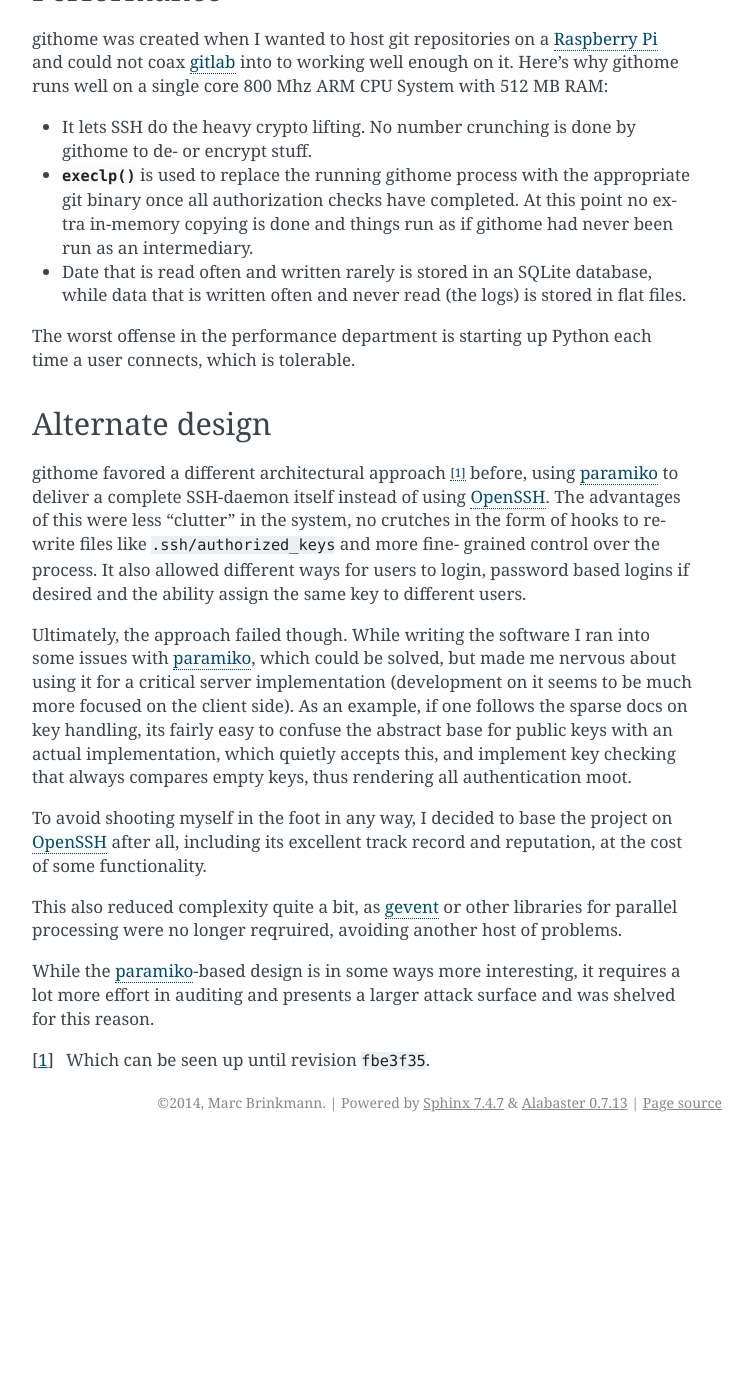
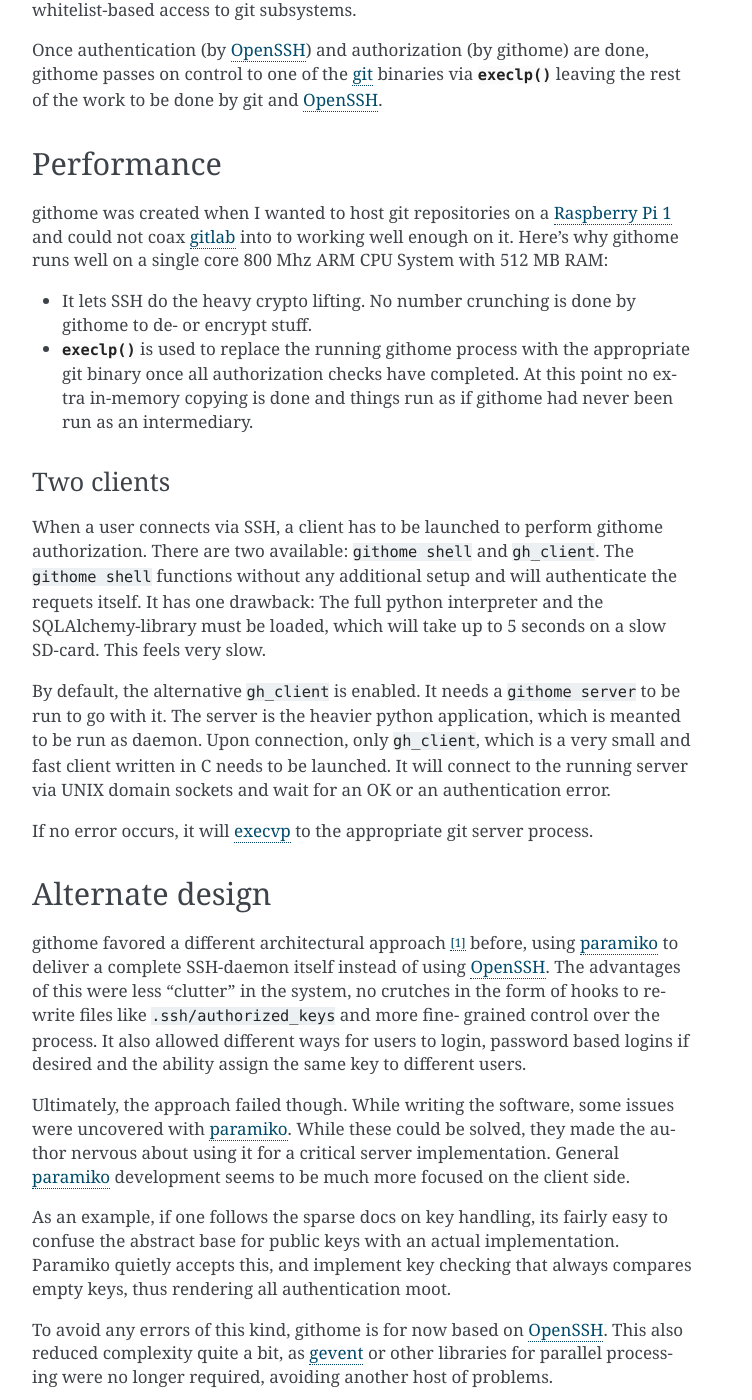
Before and after one commit to mbr/githome, a Sphinx documentation site: the page built from docs/design.rst, in a window 1280 px wide and 1400 px high, scrolled down 1043 px. Shown: the whole window, without its empty margins (388-1140 px from the left). Built offline with Sphinx 7.4.7, drawn with Linux system fonts in a browser that asks for light colours; before the commit the page ends 2185 px from its top, so only the background shows below that; some of the changed text lies outside the part shown.

Commit message:
Updated design docs.

```diff
--- a/docs/design.rst
+++ b/docs/design.rst
@@ -1,23 +1,33 @@
 Design
 ======
 
-How it works
-------------
+How the git client uses SSH
+---------------------------
 
-In general, if any user tells git_ via SSH to clone, push or pull a
-repository, the latter will connect via SSH and call the appropriate server
-command (one of upload-pack_, receive-pack_ or upload-archive_).
+If a user tells git_ to clone, push or pull a remote, the client will connect
+via SSH and call the appropriate server command (one of upload-pack_,
+receive-pack_ or upload-archive_). These commands make the full repository
+available with read- or write access.
 
-Upon receiving this connection, OpenSSH_ will consult the authorized_keys_ file
-for the user account on the server (by convention, often ``git``), ignore the
-requested command and execute githome instead, passing on the original command
-as a parameter and the user account as identified by its key. For this to work,
-githome modifies ``~/.ssh/authorized_keys`` every time a key or user of a
-githome is removed or added.
 
-Githome will inspect the comment, check if the user is allowed to do so and
-either exit with an error message if the remote user has insufficient
-permissions; or call the necessary git_ binary to handle the request.
+githome interception
+~~~~~~~~~~~~~~~~~~~~
+
+Upon receiving a connection attempt, OpenSSH_ will consult the authorized_keys_
+file for the user account on the server (by convention, a special user named
+``git`` is often creating for serving git repositories). Inside the
+authorized_keys_ file, it is possible to instruct OpenSSH_ to ignore the
+requested command and execute a different one instead; passing on the original
+command as an environment variable.
+
+githome modifies the authorized_keys_ file each time a key or user is added and
+sets up a line for this specific key. When a connection is made, githome is
+called and checks if the user associated with the key that just connected is
+allowed to access the repository he requested access to. Any invalid or unknown
+commands are rejected as well.
+
+If authorization is granted, githome will replace itself with a call to the
+appropriate git server process.
 
 
 Security
@@ -37,15 +47,15 @@
 critical bug in githome here could result in priviledge escalation on
 repository access or code execution; githome takes great care to never pass on unknown parameters and uses strictly whitelist-based access to git subsystems.
 
-Once authentication (OpenSSH_) and authorization (githome) are done, githome
-passes on control to one of the git_ binaries via :func:`~os.execlp` leaving
-the rest of the work to be done by git and OpenSSH_.
+Once authentication (by OpenSSH_) and authorization (by githome) are done,
+githome passes on control to one of the git_ binaries via :func:`~os.execlp`
+leaving the rest of the work to be done by git and OpenSSH_.
 
 
 Performance
 -----------
 
-githome was created when I wanted to host git repositories on a `Raspberry Pi
+githome was created when I wanted to host git repositories on a `Raspberry Pi 1
 <http://raspberrypi.org>`_ and could not coax gitlab_ into to working well
 enough on it. Here's why githome runs well on a single core 800 Mhz ARM CPU
 System with 512 MB RAM:
@@ -54,14 +64,27 @@
   githome to de- or encrypt stuff.
 * :func:`~os.execlp` is used to replace the running githome process with the
   appropriate git binary once all authorization checks have completed. At this
-  point no extra in-memory copying is done and things run as if githome had never
-  been run as an intermediary.
-* Date that is read often and written rarely is stored in an SQLite database,
-  while data that is written often and never read (the logs) is stored in flat
-  files.
+  point no extra in-memory copying is done and things run as if githome had
+  never been run as an intermediary.
 
-The worst offense in the performance department is starting up Python each
-time a user connects, which is tolerable.
+Two clients
+~~~~~~~~~~~
+
+When a user connects via SSH, a client has to be launched to perform githome
+authorization. There are two available: ``githome shell`` and ``gh_client``.
+The ``githome shell`` functions without any additional setup and will
+authenticate the requets itself. It has one drawback: The full python
+interpreter and the SQLAlchemy-library must be loaded, which will take up to 5
+seconds on a slow SD-card. This feels very slow.
+
+By default, the alternative ``gh_client`` is enabled. It needs a ``githome
+server`` to be run to go with it. The server is the heavier python application,
+which is meanted to be run as daemon. Upon connection, only ``gh_client``,
+which is a very small and fast client written in C needs to be launched. It
+will connect to the running server via UNIX domain sockets and wait for an OK
+or an authentication error.
+
+If no error occurs, it will execvp_ to the appropriate git server process.
 
 
 Alternate design
@@ -75,20 +98,19 @@
 login, password based logins if desired and the ability assign the same key to
 different users.
 
-Ultimately, the approach failed though. While writing the software I ran into
-some issues with paramiko_, which could be solved, but made me nervous
-about using it for a critical server implementation (development on it seems to be much more focused on the client side). As an example, if one
-follows the sparse docs on key handling, its fairly easy to confuse the
-abstract base for public keys with an actual implementation, which quietly
-accepts this, and implement key checking that always compares empty keys, thus
-rendering all authentication moot.
+Ultimately, the approach failed though. While writing the software, some issues
+were uncovered with paramiko_. While these could be solved, they made the
+author nervous about using it for a critical server implementation. General
+paramiko_ development seems to be much more focused on the client side.
 
-To avoid shooting myself in the foot in any way, I decided to base the project
-on OpenSSH_ after all, including its excellent track record and reputation, at
-the cost of some functionality.
+As an example, if one follows the sparse docs on key handling, its fairly easy
+to confuse the abstract base for public keys with an actual implementation.
+Paramiko quietly accepts this, and implement key checking that always compares
+empty keys, thus rendering all authentication moot.
 
-This also reduced complexity quite a bit, as gevent_ or other libraries for parallel processing were no longer reqruired, avoiding another host of
-problems.
+To avoid any errors of this kind, githome is for now based on OpenSSH_. This
+also reduced complexity quite a bit, as gevent_ or other libraries for parallel
+processing were no longer required, avoiding another host of problems.
 
 While the paramiko_-based design is in some ways more interesting, it requires
 a lot more effort in auditing and presents a larger attack surface and was
@@ -107,3 +129,4 @@
 .. _upload-pack: http://man7.org/linux/man-pages/man1/git-upload-pack.1.html
 .. _upload-archive: http://man7.org/linux/man-pages/man1/git-upload-archive.1.html
 .. _authorized_keys: http://man7.org/linux/man-pages/man8/sshd.8.html
+.. _execvp: http://man7.org/linux/man-pages/man3/exec.3.html
```
